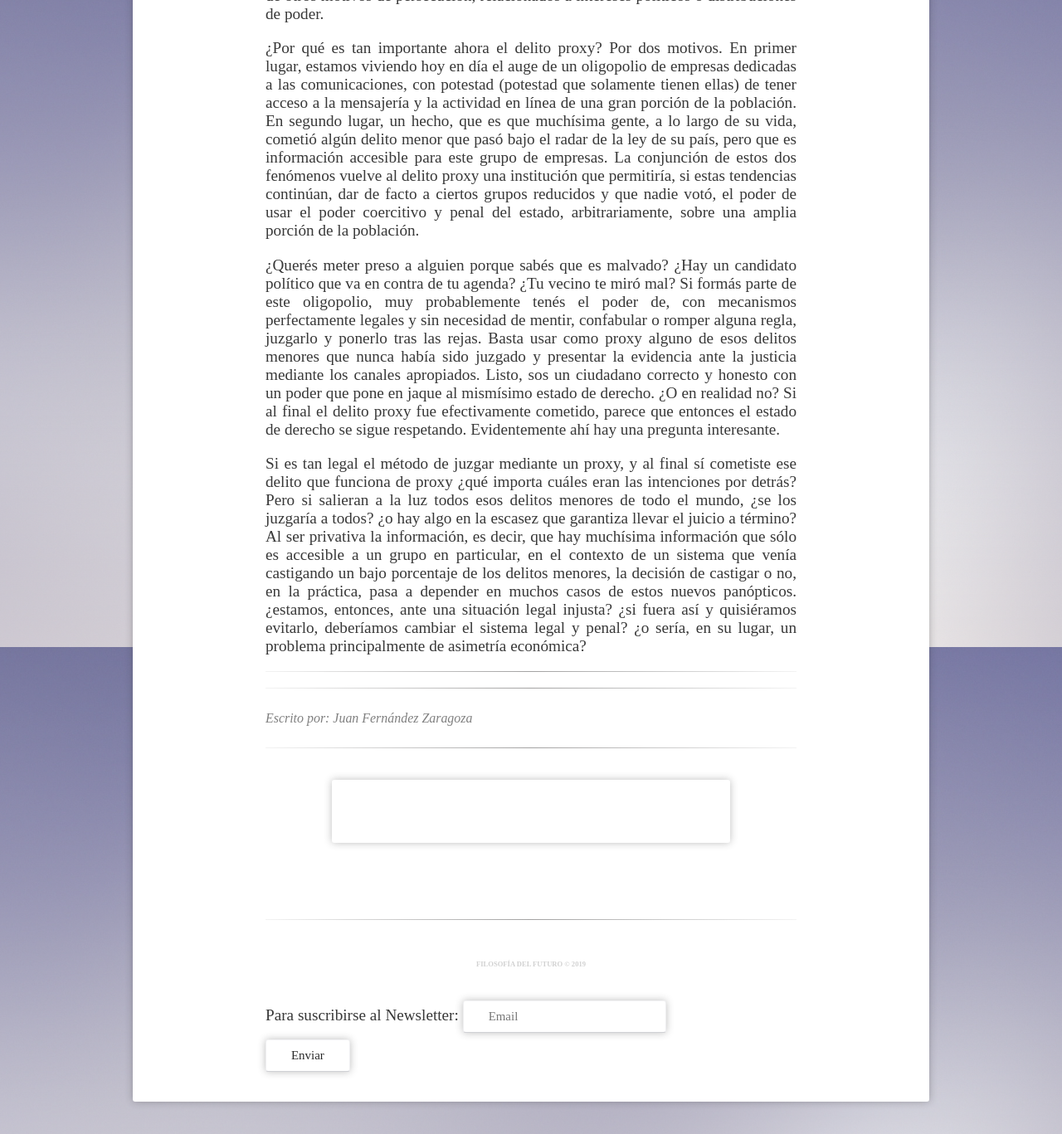
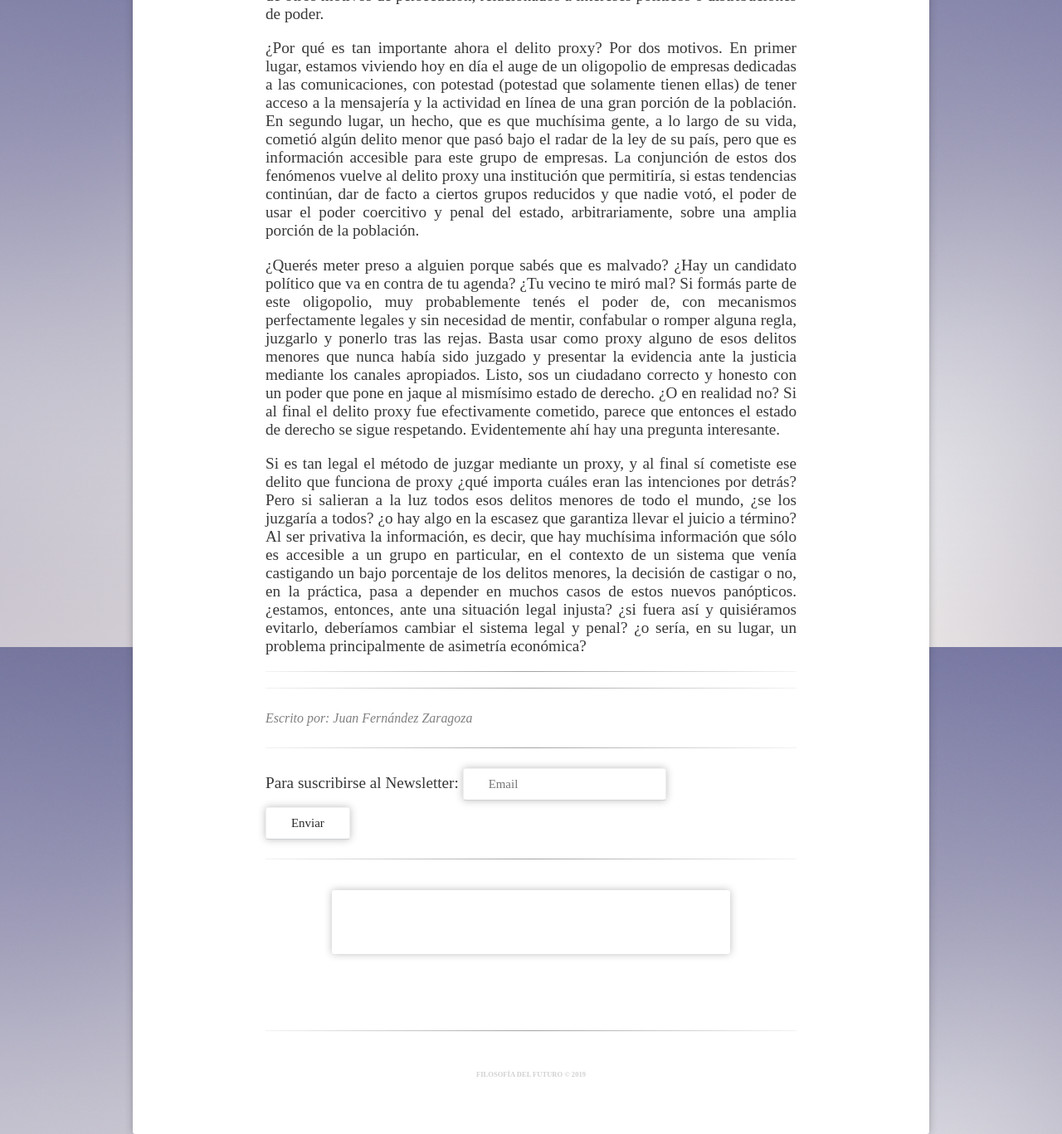
Before and after one commit to filosofiadelfuturo/filosofiadelfuturo.com, a Jekyll site: the page built from _posts/2020-02-22-delitos-proxy.md, in a window 1280 px wide, cut to the strip 1020-2387 px from the top of the page. Shown: the whole strip at 83% size. Built offline with Jekyll 4.4.1, drawn with Linux system fonts in a browser that asks for light colours; comment, search, counter and statistics services are not loaded.

Commit message:
fadein & orden de subscribe button

```diff
--- a/_includes/nav-bar.html
+++ b/_includes/nav-bar.html
@@ -1,8 +1,8 @@
 <div class="thin-wrapper animated fadeIn">
-	<a class="btn zoombtn" href="javascript:history.back()">
+	<a class="btn zoombtn thin-back" href="javascript:history.back()">
 		<i class="fa fa-arrow-left"></i>
 	</a>
-	<a class="btn zoombtn" href="{{site.url}}">
+	<a class="btn zoombtn thin-logo" href="{{site.url}}">
 		<i class="fa fa-home"></i>
 	</a>
 </div>
--- a/_layouts/post-list.html
+++ b/_layouts/post-list.html
@@ -23,7 +23,7 @@ layout: compress
                 <div class="post-list">
                     {% for post in site.posts %}
                     <ul>
-                        <li class="wow fadeInLeft post-list" data-wow-duration="1.5s">
+                        <li class="wow post-list" data-wow-duration="1.5s">
 
                             <a href="{{ site.url }}{{ post.url }}">
                                 <h1>{{ post.title }}</h1>
--- a/_layouts/post.html
+++ b/_layouts/post.html
@@ -46,20 +46,22 @@ layout: compress
                 {% endif %}
                 <hr />
 
+                {% include mailchimp.html %}
+                <hr />
+
                 <br />
                 <br />
                 <br />
 
                 {% if page.comments and site.disqus_shortname %}
-                <section id="disqus_thread" class="animated"></section>
-                <!-- /#disqus_thread -->
-                {% include disqus_comments.html %}
+                    <section id="disqus_thread" class="animated"></section>
+                    <!-- /#disqus_thread -->
+                    {% include disqus_comments.html %}
                 {% endif %}
 
                 <div class="entry-meta">
                 {% include meta.html %}
                 </div>
-                {% include mailchimp.html %}
             </div>
         </div>
     </header>
--- a/_sass/site.scss
+++ b/_sass/site.scss
@@ -130,6 +130,8 @@ body {
 	box-shadow: 0 0 10px 0 rgba($color_shark,0.3);
 	display: flex;
 
+	text-align: center;
+
 	@include transition(.5s);
 	@media #{$small} {
 		width: 90%;
@@ -137,6 +139,21 @@ body {
 	    box-shadow: none;
 	}
 }
+
+.thin-back {
+	float: right;
+}
+
+.thin-logo {
+	float: right;
+	display: inline-block;
+}
+
+.thin-links {
+	margin: 0 auto;
+	display: inherit;
+}
+
 #disqus_thread {
 	width: 75%;
 	max-width: 850px;
```
